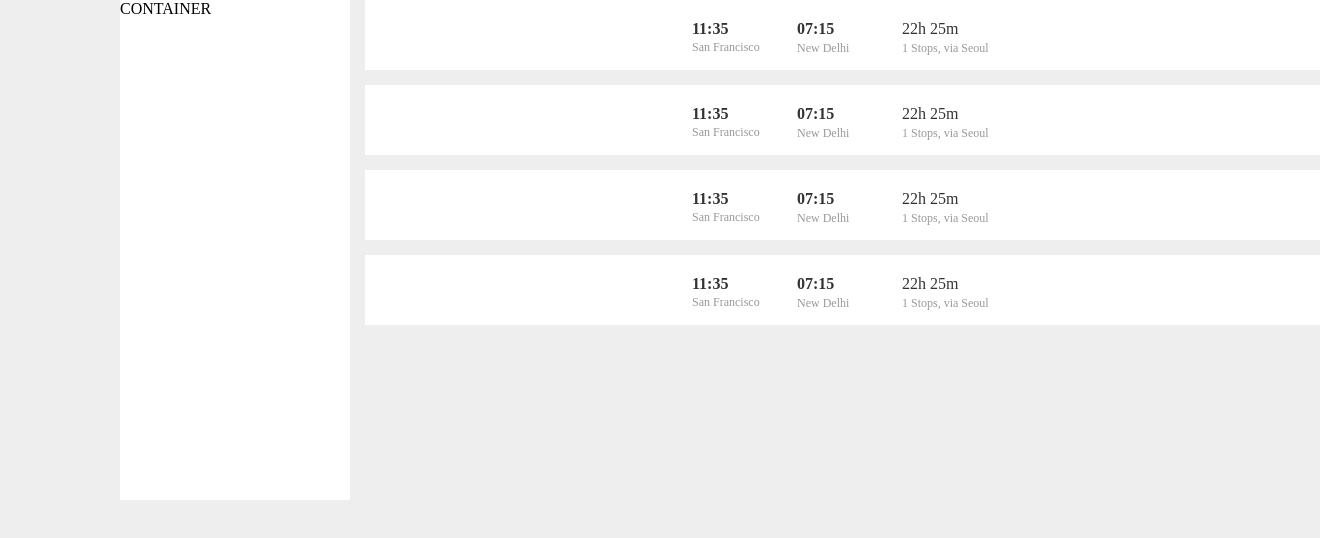
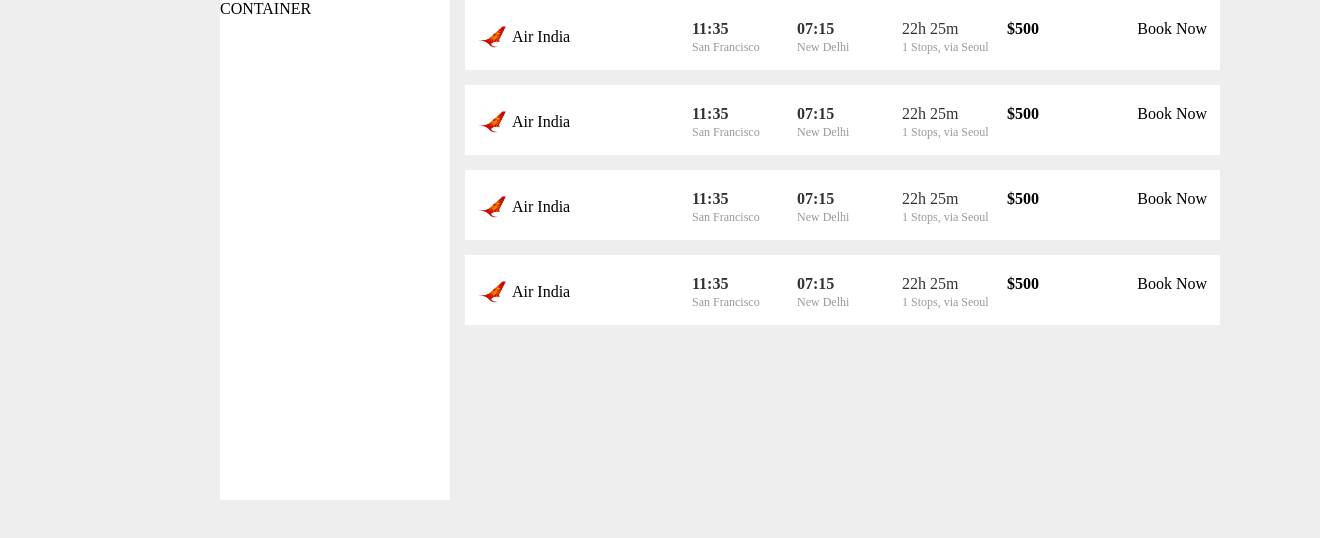
Before and after one commit to DashKalikalyan/flightAndHotelApp, an Angular app: page / in a window 1280 px wide. Shown: the top 538 px of the page, 1320 px wide, since content can reach past the window. Built offline with nearby package versions, Linux system fonts and the light colour scheme.

Commit message:
changed inline css to class

```diff
--- a/src/app/flight-booking/flight-booking.component.css
+++ b/src/app/flight-booking/flight-booking.component.css
@@ -1,4 +1,4 @@
 .container {
-  width: 1200px;
-  margin: 0 120px;
+  width: 1000px;
+  margin: 0 220px;
 }
--- a/src/app/flight-booking/flight-list/flight-item/flight-item.component.css
+++ b/src/app/flight-booking/flight-list/flight-item/flight-item.component.css
@@ -3,3 +3,54 @@
   padding: 20px 12px 15px;
   margin-bottom: 15px;
 }
+
+.airline {
+  width: 200px;
+}
+
+.schedule-place-time {
+  width: 300px;
+}
+
+.departure-place-time {
+  width: 90px;
+}
+
+.arrival-place-time {
+  width: 90px;
+}
+
+.time-taken-and-via {
+  width:90px;
+}
+
+.price-and-book {
+  width: 200px;
+}
+
+.time {
+  color: #333;
+  font-weight: bold;
+}
+
+.place {
+  color: #999;
+  font-size: 12px;
+}
+
+.time-taken {
+  color: #333;
+}
+
+.via {
+  color: #999;
+  font-size: 12px;
+}
+
+.price {
+  font-weight: bold;
+}
+
+.air-carrier {
+  padding-top: 8px;
+}
--- a/src/app/flight-booking/flight-list/flight-item/flight-item.component.html
+++ b/src/app/flight-booking/flight-list/flight-item/flight-item.component.html
@@ -1,30 +1,38 @@
 <div class="container" fxLayout="row" fxLayoutGap="15px">
-  <div style="width: 300px;"></div>
-  <div fxLayout="row" fxLayoutGap="15px" style="width: 300px;">
-    <div style="width: 90px;" fxLayout="column" fxLayoutGap="2px">
-      <div style="color: #333; font-weight: bold">
+  <div class="airline" fxLayout="row" fxLayoutGap="5px">
+    <div>
+      <img src="../../../../assets/air_india.png" alt="Smiley face" width="30" height="30">
+    </div>
+    <div class="air-carrier">Air India</div>
+  </div>
+  <div class="schedule-place-time" fxLayout="row" fxLayoutGap="15px">
+    <div class="departure-place-time" fxLayout="column" fxLayoutGap="2px">
+      <div class="time">
         11:35
       </div>
-      <div style="color: #999; font-size: 12px;">
+      <div class="place">
         San Francisco
       </div>
     </div>
-    <div style="width: 90px;" fxLayout="column" fxLayoutGap="2px">
-      <div style="height: 19px; color: #333; font-weight: bold">
+    <div class="arrival-place-time" fxLayout="column" fxLayoutGap="2px">
+      <div class="time">
         07:15
       </div>
-      <div style="height: 14px; color: #999; font-size: 12px;">
+      <div class="place">
         New Delhi
       </div>
     </div>
-    <div style="width: 90px;" fxLayout="column" fxLayoutGap="2px">
-      <div style="height: 19px; color: #333;">
+    <div class="time-taken-and-via" fxLayout="column" fxLayoutGap="2px">
+      <div class="time-taken">
         22h 25m
       </div>
-      <div style="height: 14px; color: #999; font-size: 12px;">
+      <div class="via">
         1 Stops, via Seoul
       </div>
     </div>
   </div>
-  <div style="width: 300px;"></div>
+  <div class="price-and-book" fxLayout="row" fxLayoutAlign="space-between none">
+    <div class="price">$500</div>
+    <div>Book Now</div>
+  </div>
 </div>
--- a/src/app/flight-booking/flight-list/flight-list.component.css
+++ b/src/app/flight-booking/flight-list/flight-list.component.css
@@ -1,3 +1,3 @@
 .container {
-  width: 955px;
+  width: 755px;
 }
```
Also changed, not shown: src/assets/air_india.png (added).
